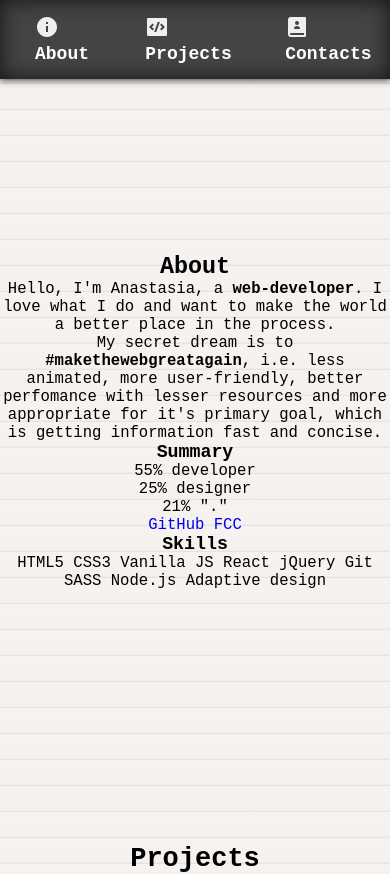
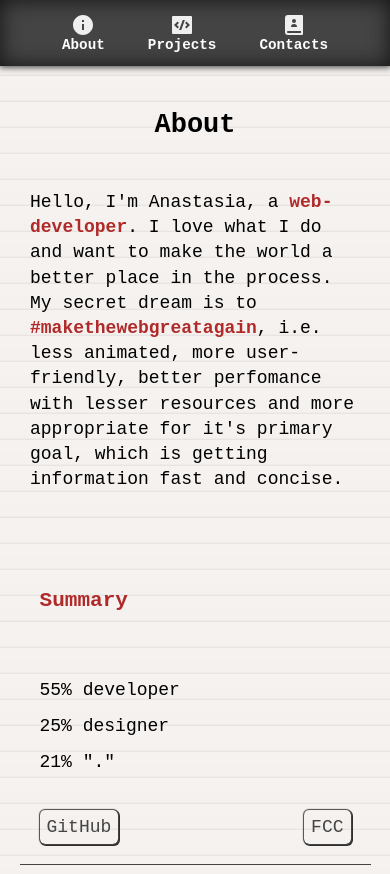
Before and after one commit to Annestezia/portfolio, a React (Create React App) app: page / in a window 390 px wide. Shown: the top 874 px of the page. Built offline with nearby package versions, Linux system fonts and the light colour scheme.

Commit message:
new color  variables

```diff
--- a/src/App.scss
+++ b/src/App.scss
@@ -1,12 +1,20 @@
+// $darkviolet:#242038;
+// $brightviolet:#725ac1;
+// $dullviolet:#8d86c9;
+// $lightviolet:#cac4ce;
+// $lightsand: #f7ece1;
+// $darker-red: #c90303;
+// $lighter-red: #df1b11;
+// $lighter-red2:#ff0c00;
+// $nav-height: 54px;
+
 $paper:#f5f2f0;
 $nav-color: #efefef;
-$darker-red: #c90303;
-$lighter-red: #df1b11;
-$lighter-red2:#ff0c00;
-$nav-height: 54px;
 $dark: #444;
 $basic-fz:18px;
 $photo-size: 200px;
+$d-red:#b12a2a;
+$l-red:#e64a4a;
 
 * {
   font-family: sans-serif;
@@ -19,7 +27,9 @@ $photo-size: 200px;
 html, body {
   scroll-behavior: smooth;
 }
-
+html{
+  position: relative;
+}
 a{
   text-decoration: none;
 }
@@ -30,22 +40,41 @@ a:active,
 a:focus {
   transition: color 0.3s ease-in-out;
 }
-
+section{
+  width: 100%;
+  max-width: 1400px;
+}
 
 body {
-  background: repeating-linear-gradient(0deg, #00000014 -1px,  #05050301 1px, transparent 25px), $paper;
+  background-color: #efefef;
+  box-shadow: 0 0 3px 0px black;
+  // background: repeating-linear-gradient(0deg, #00000014 -1px,  #05050301 1px, transparent 25px), $paper;
   position: relative;
   font-size: $basic-fz;
+  // padding-top: 60px;
+}
 section {
   max-width: 900px;
   min-width: 280px;
   margin: 0px auto;
   text-align: center;
-    h2 {
-      margin: 3rem 0;
-      color: #777;
+  h1{
+    margin: 30px 0;
   }
+  // h2 {
+  //   margin: 3rem 0;
+  //   color: #777;
+  // }
 }
+// .section-heading{
+//   font-size: 1.5rem;
+// }
+.wrap{
+  width: 100%;
+  max-width: 1600px;
+  margin: 0 auto;
+  padding-top: 70px;
+  background: repeating-linear-gradient(0deg, #00000014 -1px, #05050301 1px, transparent 25px), #f5f2f0;
 }
 .anchor {
   display: block;
@@ -53,95 +82,150 @@ body {
   top: -20vh;
   visibility: hidden;
 }
+.badge{
+  padding: 5px 5px 5px;
+  border-radius:5px;
+  margin:5px;
+  display: inline-block;
+}
+.border{
+  border: 1px solid #444;
+  padding: 20px;
+  min-width: 260px;
+  // width: 260px;
+}
+.emphasis{
+  color: $d-red;
+}
 
 nav {
+  position: fixed;
+  right: 0;
+  top: 0;
+  width: 100%;
+  min-width: 280px;
   background-color: #444;
-  position: fixed;
+  box-shadow: 0 0 7px 1px #373737, inset 0 0 20px 1px #161616;
   z-index: 1;
-  min-width: 280px;
-  top: 0;
-  right: 0;
-  width: 100%;
-  box-shadow:0 0 7px 1px #373737, inset 0 0 20px 1px #161616;
 }
 
 #navbar {
-  list-style: none;
   display: flex;
   justify-content: center;
   align-items: center;
-  // height: $nav-height;
-  // padding: 15px;
   position: relative;
+  height:auto;
+  padding: 5px 0;
+  list-style: none;
   li {
-    margin-left: 30px;
-    a {
-      padding: 8px;
-      color: #fefefe;
-      font-weight: bold;
-      // font-size:  1.5rem;
-      padding: 15px 5px;
-      display: flex;
-      flex-flow: column wrap;
-      align-items: center;
-
-      &:hover {
-        color: $lighter-red2;
-        flex: 1.1rem;
-        transition: color 0.25s;
-      }
-      &:active{
-        color: $lighter-red;
-      };
+    margin-right: 30px;
+    &:last-child{
+      margin-right: 0;
     }
   }
 }
-
-*[class^="dripicons-"] {
-  font-size: 1.3rem;
+.nav-link__text {
+  display: flex;
+  align-items: center;
+  vertical-align: middle;
+  padding: 1rem .5rem;
+  font-weight: bold;
+  color: #fefefe;
+  transition: all 0.25s ease-in-out;
+  svg{
+    margin-right: 7px;
+  }
+  &:hover {
+    box-shadow: inset 0 0 2px 0px #fefefea6;
+    transition: all 0.25s ease-in-out;
+  }
+  &:active{
+    color: $l-red;
+  };
 }
 
-#welcome-section {
+.about {
   display: flex;
-  height: 100vh;
-  min-height: 5em;
   flex-direction: column;
   justify-content: center;
   align-items: center;
-  font-size: 1.2rem;
-
-  .welcome-text{
-    line-height: 2;
-    margin: 30px 0px;
+  min-height: 5em;
+  padding-bottom: 30px;
+  margin-bottom: 81px;
+}
+.about-heading{
+  margin: 83px 40px 0;
+}
+.about__text{
+  padding: 20px 30px 76px;
+  max-width: 800px;
+  text-align: left;
+  line-height: 1.4;
+}
+.about__details{
+  display: flex;
+  // flex-flow: row wrap;
+  justify-content: space-evenly;
+  width: 100%;
+  h3{
+    margin-bottom: 30px;
+  }
+}
+.about__summary{
+  // border:1px solid #444;
+  // margin-right: 70px;
+  padding: 20px;
+  min-width: 260px;
+  // flex: 40%;
+  border-right: 1px solid #444;
+  h3{
     text-align: left;
   }
-  .welcome-links {
-    margin-top: 3rem;
+}
+.summary__text{
+  line-height: 2;
+  text-align: left;
+  padding: 30px 0;
+}
+.summary__links {
+  // margin-top: 3rem;
   display: flex;
-    justify-content: space-around;
+  justify-content: space-between;
   min-width: 200px;
+
   a {
     display: inline-block;
-      color: #444;
     padding: 7px;
     border-radius: 5px;
+    color: #444;
     box-shadow:  0 0 1px 1px #464646, 1px 1px 0px 1px #2e2e2e;
     transition: color 0.25s, box-shadow 0.25s;
-      &:hover {
-        color: $darker-red;
-        cursor:pointer;
-      }
-      &:active {
-        box-shadow: 0 0 0 1px #464646;
-        transition: color 0.25s, box-shadow 0.25s;
-      }
-    }
+    // &:hover {
+    //   color: $darker-red;
+    //   cursor:pointer;
+    // }
+    // &:active {
+    //   box-shadow: 0 0 0 1px #464646;
+    //   transition: color 0.25s, box-shadow 0.25s;
+    // }
   }
 }
 
-#projects-section {
+.about__skill{
+  border: 1px solid #444;
+
+}
+.about__skills-list{
+  padding: 20px;
+  text-align: right;
+  h3{
+    // padding-bottom: 11px;
+    color: $l-red;
+  }
+}
+.projects {
   width: 100%;
-  max-width: 1200px;
+  // max-width: 1200px;
   text-align: center;
   position: relative;
   .projects-text p{
@@ -174,9 +258,12 @@ nav {
 
 .overlay{
   height: 100%;
-  padding: 10px;
+  padding: 20px;
   background-color: rgba(0,0,0,.77);
   transition:opacity .55s;
+  display: flex;
+  flex-direction: column;
+  justify-content: space-between;
   .project-description{
     // height: 50%;
     height: 56px;
@@ -211,11 +298,7 @@ nav {
 
 .project-tile__badge{
   background-color: rgba(0,0,0,.5);
-  padding: 5px;
-  border-radius:5px;
   border: 1px solid #cecece;
-  margin: 5px 5px 5px;
-  display: inline-block;
 }
 
 #contacts-section{
@@ -246,19 +329,70 @@ footer {
 }
 
 // .span-1{}
-.span-2 {
-  grid-column-end: span 2;
-  grid-row-end: span 2;
+// .span-2 {
+//   grid-column-end: span 2;
+//   grid-row-end: span 2;
+// }
+
+// .span-3 {
+//   grid-column-end: span 3;
+//   grid-row-end: span 4;
+// }
+
+
+@media only screen and (min-width: 1600px){
+  nav{
+    max-width: 1200px;
+    right: 0;
+    left: 0;
+    margin-right: auto;
+    margin-left: auto;
   }
-
-.span-3 {
-  grid-column-end: span 3;
-  grid-row-end: span 4;
 }
 
 @media only screen and (max-width: 530px){
   #root{ display: block;}
+  .about_details{
+    flex-direction: column;
+  }
   .project-tile{
     display: block;
   }
+  .wrap{
+    padding-top: 80px;
   }
+  .nav-link__text {
+    /* vertical-align: middle; */
+    display: flex;
+    flex-direction: column;
+    align-items: center;
+    font-size: 1.1rem;
+  }
+  .nav-link__text svg {
+    margin-right: 0px;
+  }
+  #navbar{
+    padding: 0;
+  }
+  .about__details {
+    // display: flex;
+    justify-content: normal;
+    width: 90%;
+    flex-direction: column;
+  }
+  .about__summary {
+    margin-right: 0px;
+    padding: 20px;
+    min-width: 260px;
+    border-right: none;
+    border-bottom: 1px solid #444;
+  }
+  .about__skills-list {
+    padding: 20px;
+  }
+  .project-title{
+    font-weight: bold;
+    font-size: 1.6rem;
+  }
+
+}
```
Lines whose indentation alone changed are shown as unchanged.
